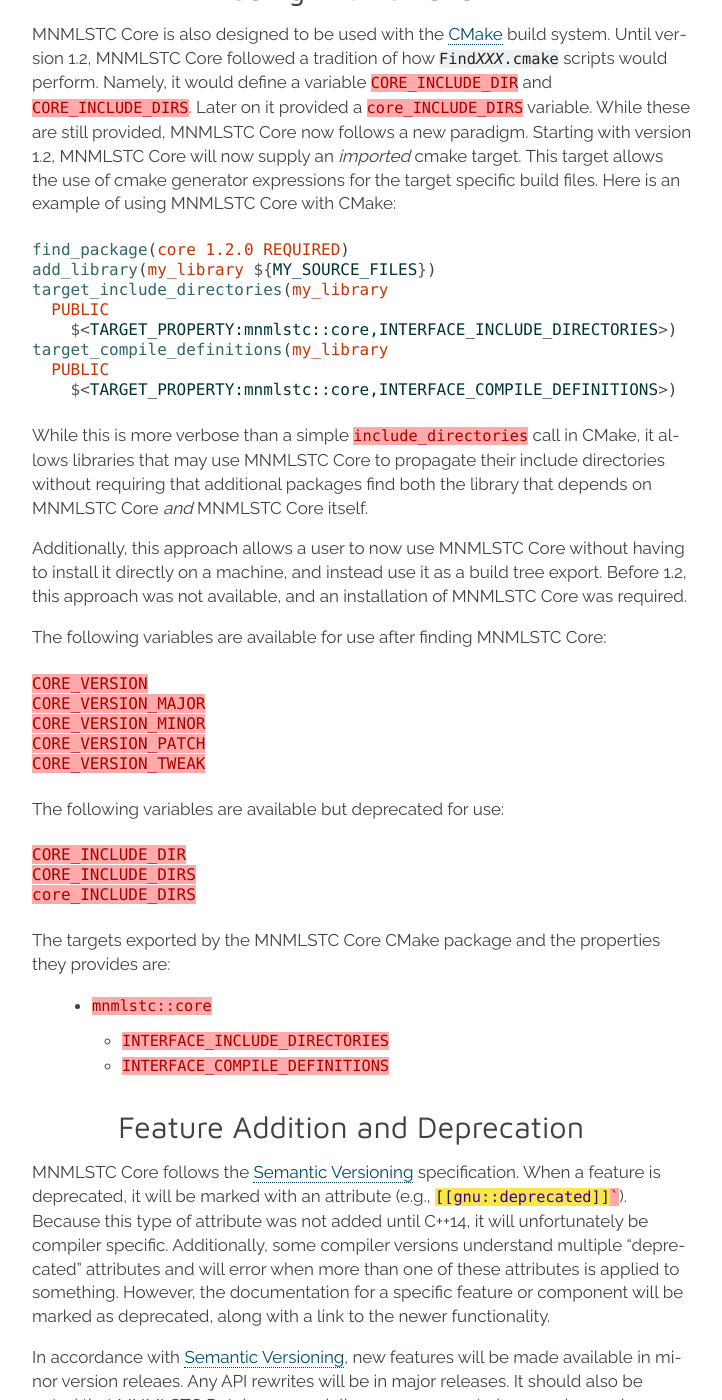
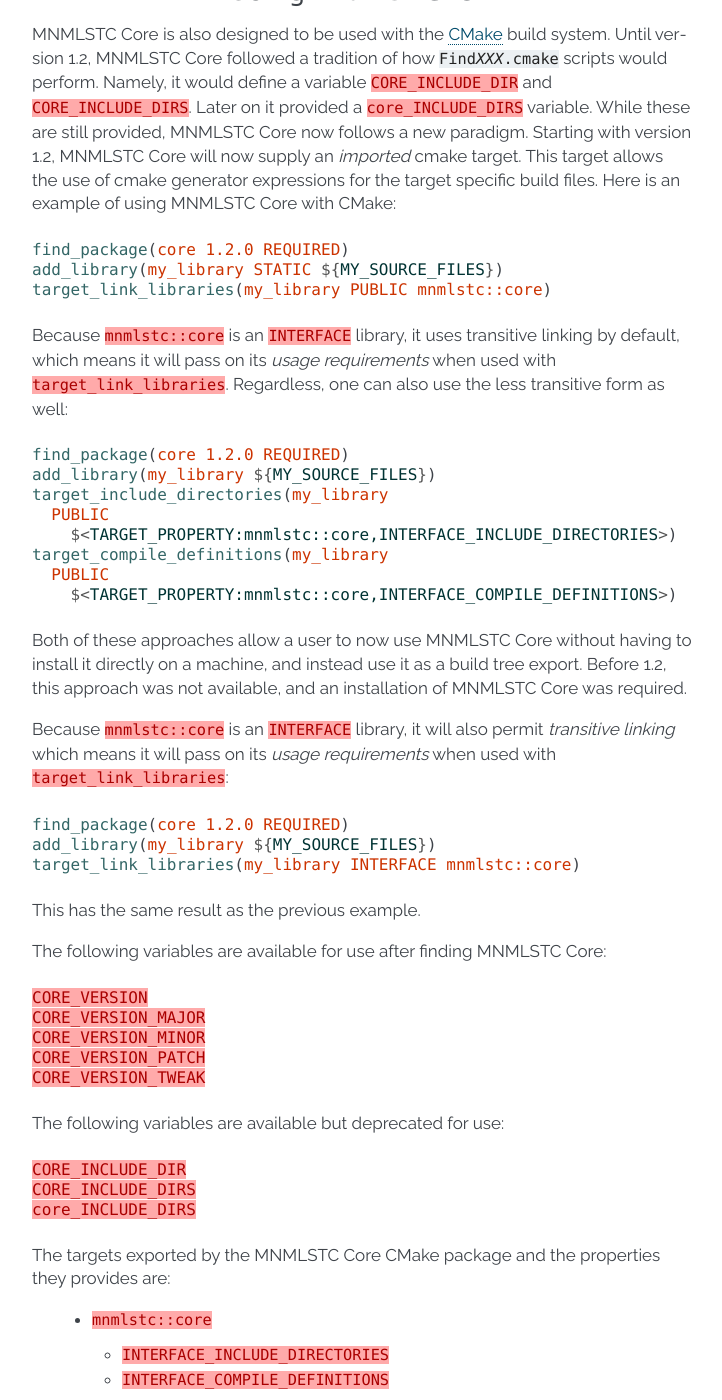
Before and after one commit to mnmlstc/core, a Sphinx documentation site: the page built from docs/usage.rst, in a window 1280 px wide and 1400 px high, scrolled down 2024 px. Shown: the whole window, without its empty margins (388-1110 px from the left). Built offline with Sphinx 7.4.7, drawn with Linux system fonts in a browser that asks for light colours; some of the changed text lies outside the part shown.

Commit message:
Update usage documentation

```diff
--- a/docs/usage.rst
+++ b/docs/usage.rst
@@ -10,10 +10,10 @@
 
 MNMLSTC Core follows the same header layout as the C++ standard library. Each
 library component is located in its own header. For instance, the
-:doc:`memory component <memory>` is located in :file:`<core/memory.hpp>`, and
+:doc:`memory component <memory>` is located in :file:`<core/{memory}.hpp>`, and
 the :doc:`optional component <optional>` is located in
-:file:`<core/optional.hpp>`. Several components may have a sub-namespace within
-the :cxx:`core::` namespace. Each component's documentation will inform
+:file:`<core/{optional}.hpp>`. Several components may have a sub-namespace
+within the :cxx:`core::` namespace. Each component's documentation will inform
 the user if this is the case.
 
 Project Layout
@@ -46,8 +46,8 @@
    cmake ../ \
     -DCMAKE_BUILD_TYPE=[Debug|Release|RelWithDebInfo] \
     -DBUILD_WITH_LIBCXX=[ON|OFF] \
-    -DBUILD_DOCS=[ON|OFF]
-    -DDISABLE_EXCEPTIONS=[ON|OFF]
+    -DBUILD_DOCS=[ON|OFF] \
+    -DDISABLE_EXCEPTIONS=[ON|OFF] \
     -DDISABLE_RTTI=[ON|OFF]
    make && make check && make install
 
@@ -112,6 +112,17 @@
 
 .. code-block:: cmake
 
+   find_package(core 1.2.0 REQUIRED)
+   add_library(my_library STATIC ${MY_SOURCE_FILES})
+   target_link_libraries(my_library PUBLIC mnmlstc::core)
+
+Because :cmake:`mnmlstc::core` is an :cmake:`INTERFACE` library, it uses
+transitive linking by default, which means it will pass on its
+*usage requirements* when used with :cmake:`target_link_libraries`. Regardless,
+one can also use the less transitive form as well:
+
+.. code-block:: cmake
+
   find_package(core 1.2.0 REQUIRED)
   add_library(my_library ${MY_SOURCE_FILES})
   target_include_directories(my_library
@@ -121,15 +132,22 @@
     PUBLIC
       $<TARGET_PROPERTY:mnmlstc::core,INTERFACE_COMPILE_DEFINITIONS>)
 
-While this is more verbose than a simple :cmake:`include_directories` call in
-CMake, it allows libraries that may use MNMLSTC Core to propagate their include
-directories without requiring that additional packages find both the library
-that depends on MNMLSTC Core *and* MNMLSTC Core itself.
+Both of these approaches allow a user to now use MNMLSTC Core without having to
+install it directly on a machine, and instead use it as a build tree export.
+Before 1.2, this approach was not available, and an installation of MNMLSTC
+Core was required.
 
-Additionally, this approach allows a user to now use MNMLSTC Core without
-having to install it directly on a machine, and instead use it as a build tree
-export. Before 1.2, this approach was not available, and an installation of
-MNMLSTC Core was required.
+Because :cmake:`mnmlstc::core` is an :cmake:`INTERFACE` library, it will also
+permit *transitive linking* which means it will pass on its
+*usage requirements* when used with :cmake:`target_link_libraries`:
+
+.. code-block:: cmake
+
+   find_package(core 1.2.0 REQUIRED)
+   add_library(my_library ${MY_SOURCE_FILES})
+   target_link_libraries(my_library INTERFACE mnmlstc::core)
+
+This has the same result as the previous example.
 
 The following variables are available for use after finding MNMLSTC Core:
 
```
Also changed, not shown: other parts of docs/usage.rst (+5 -6 lines).
